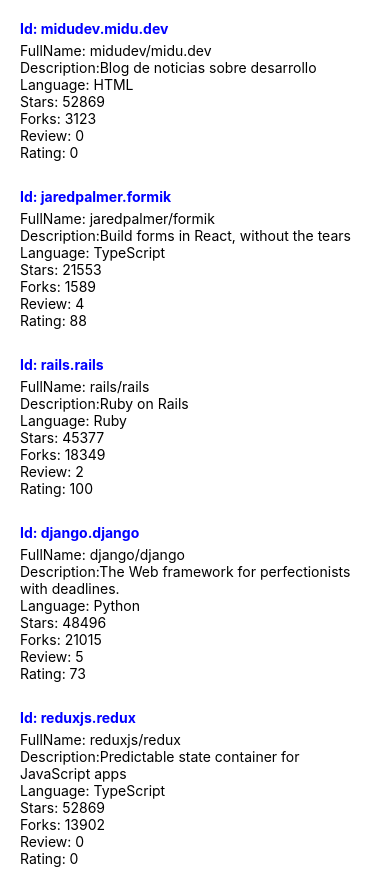
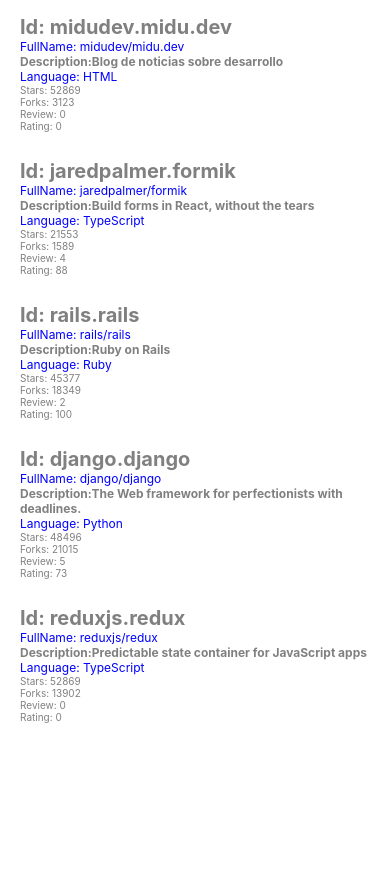
Before and after one commit to robertcach/rating-app, a React Native app: screen / in a window 390 px wide. After the commit the page ends 844 px from the top, so only its background shows below. Built offline with nearby package versions, Linux system fonts and the light colour scheme.

Commit message:
feat: create styleText component to create different component's styles from the same component

```diff
--- a/src/components/Main/Main.jsx
+++ b/src/components/Main/Main.jsx
@@ -4,7 +4,7 @@ import RepositoryList from '../Repositories/RepositoryList/RepositoryList';
 
 const Main = () => {
   return (
-    <View style={{ marginTop: Constants.statusBarHeight, paddingTop: 15 }}>
+    <View style={{ marginTop: Constants.statusBarHeight, paddingTop: 10 }}>
       <RepositoryList />
     </View>
   );
--- a/src/components/Repositories/RepositoryItem/RepositoryItem.jsx
+++ b/src/components/Repositories/RepositoryItem/RepositoryItem.jsx
@@ -1,16 +1,19 @@
-import { View, Text, StyleSheet } from 'react-native';
+import { View, StyleSheet } from 'react-native';
+import StyledText from '../../Text/StyledText';
 
 const RepositoryItem = (props) => {
   return (
     <View key={props.id} style={styles.container}>
-      <Text style={styles.strong}>Id: {props.id}</Text>
-      <Text>FullName: {props.fullName}</Text>
-      <Text>Description:{props.description}</Text>
-      <Text>Language: {props.language}</Text>
-      <Text>Stars: {props.stargazersCount}</Text>
-      <Text>Forks: {props.forksCount}</Text>
-      <Text>Review: {props.reviewCount}</Text>
-      <Text>Rating: {props.ratingAverage}</Text>
+      <StyledText big bold>
+        Id: {props.id}
+      </StyledText>
+      <StyledText blue>FullName: {props.fullName}</StyledText>
+      <StyledText bold>Description:{props.description}</StyledText>
+      <StyledText blue>Language: {props.language}</StyledText>
+      <StyledText small>Stars: {props.stargazersCount}</StyledText>
+      <StyledText small>Forks: {props.forksCount}</StyledText>
+      <StyledText small>Review: {props.reviewCount}</StyledText>
+      <StyledText small>Rating: {props.ratingAverage}</StyledText>
     </View>
   );
 };
@@ -21,11 +24,6 @@ const styles = StyleSheet.create({
     paddingBottom: 5,
     paddingTop: 5,
   },
-  strong: {
-    color: 'blue',
-    fontWeight: 'bold',
-    marginBottom: 5,
-  },
 });
 
 export default RepositoryItem;
--- /dev/null
+++ b/src/components/Text/StyledText.jsx
@@ -0,0 +1,34 @@
+import { StyleSheet, Text } from 'react-native';
+
+const styles = StyleSheet.create({
+  text: {
+    fontSize: 12,
+    color: 'grey',
+  },
+  bold: {
+    fontWeight: 'bold',
+  },
+  blue: {
+    color: 'blue',
+  },
+  big: {
+    fontSize: 20,
+  },
+  small: {
+    fontSize: 10,
+  },
+});
+
+const StyledText = ({ blue, bold, children, big, small }) => {
+  const textStyles = [
+    styles.text, // estilo que está siempre. Estilo base.
+    bold && styles.bold, // si tiene la prop "blue" utiliza los estilos de styles.blue
+    blue && styles.blue,
+    big && styles.big,
+    small && styles.small,
+  ];
+
+  return <Text style={textStyles}>{children}</Text>;
+};
+
+export default StyledText;
```
